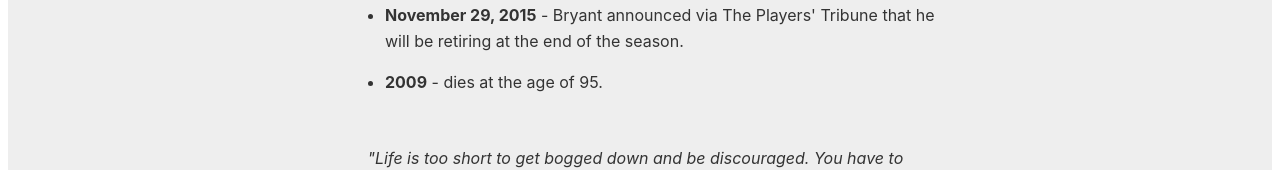
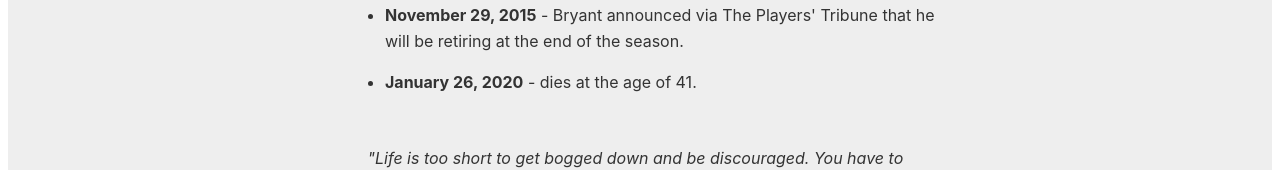
Before and after one commit to JohnDenverBalagwis/TP, a plain HTML site: page index.html in a window 1280 px wide. Shown: the part 2099-2269 px from the top of the page. Drawn offline with Linux system fonts and the light colour scheme.

Commit message:
change the date

```diff
--- a/index.html
+++ b/index.html
@@ -45,7 +45,7 @@
          <li><strong>December 5, 2012</strong> - Bryant became the youngest player (34 years and 104 days) in league history to score 30,000 points, joining Hall of Famers Chamberlain, Jordan, Kareem Abdul-Jabbar, and Karl Malone as one of five players to reach that milestone.</li>
          <li><strong>December 14, 2014</strong> - Bryant became the NBA's third all-time leading scorer, passing Michael Jordan (32,292).</li>
          <li> <strong>November 29, 2015</strong> - Bryant announced via The Players' Tribune that he will be retiring at the end of the season.</li>
-         <li><strong>2009</strong> - dies at the age of 95.</li>
+         <li><strong>January 26, 2020</strong> - dies at the age of 41.</li>
       </ul>
       <blockquote
          cite="http://news.rediff.com/report/2009/sep/14/pm-pays-tribute-to-father-of-green-revolution-borlaug.htm"
```
